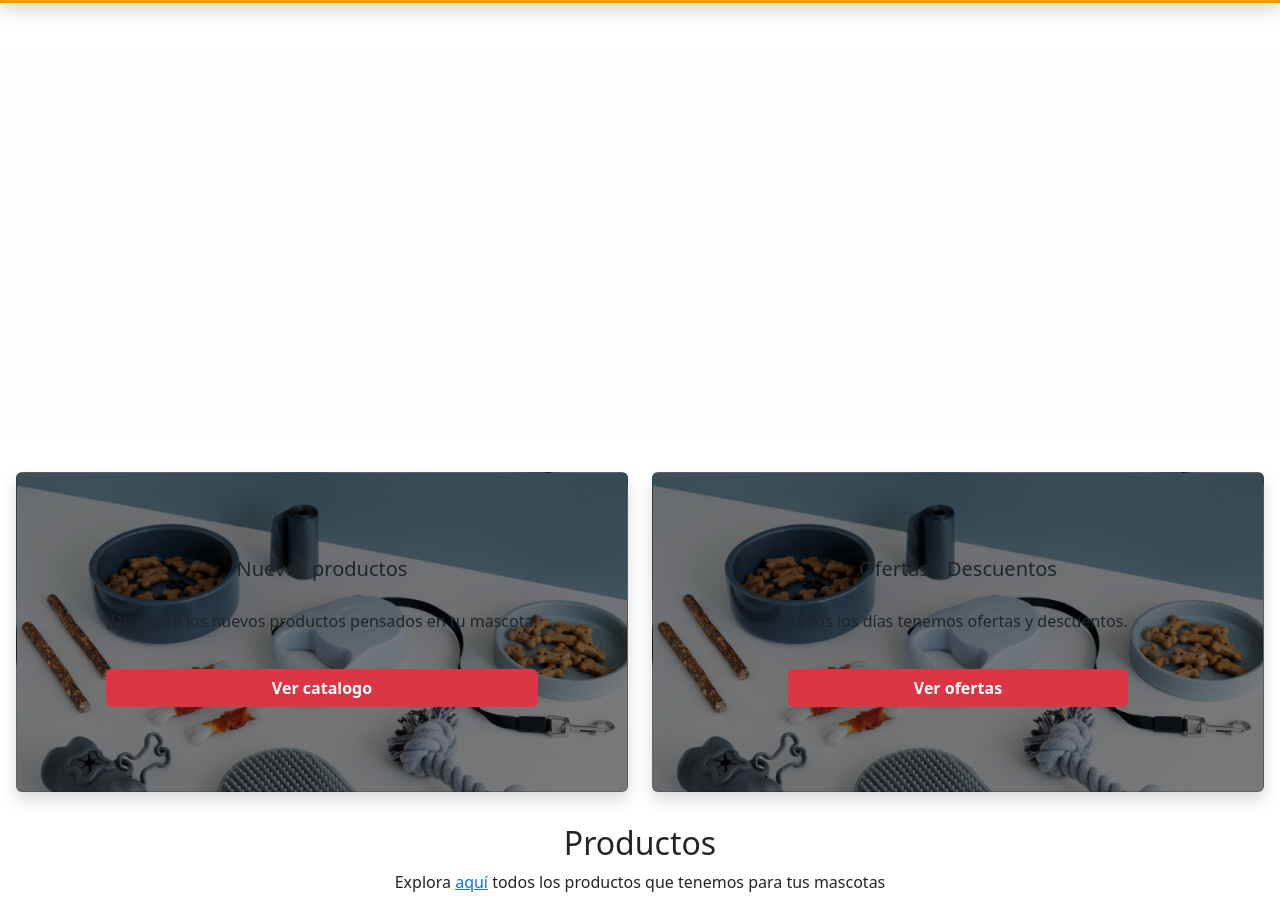
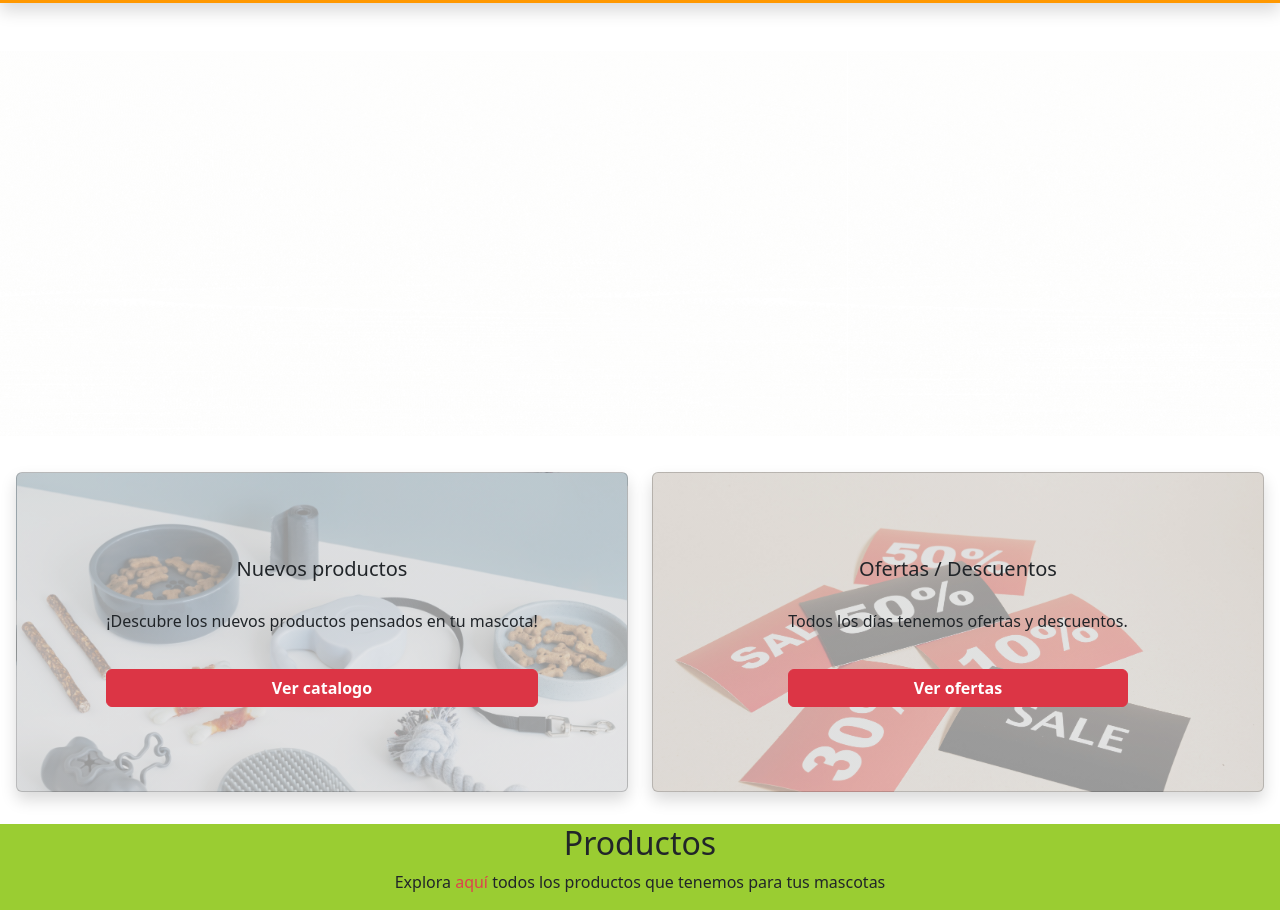
Before and after one commit to Shermangnr/bit-1, a plain HTML site: page index.html in a window 1280 px wide. Shown: the part 75-985 px from the top of the page. Drawn offline with nearby package versions, Linux system fonts and the light colour scheme.

Commit message:
Modificacion de archivo css para aplicar mas estilos al index

```diff
--- a/styles/index.css
+++ b/styles/index.css
@@ -15,6 +15,11 @@
     color: white;
 }
 
+.texto-rojo {
+    color: var(--color-2);
+    text-decoration: none;
+}
+
 .negrita {
     font-weight: bold;
 }
@@ -25,6 +30,15 @@
 
 .menu-navegacion {
     background-color: var(--color-1);
+    transition: background-color 0.3s ease, backdrop-filter 0.3s ease;
+}
+
+.menu-navegacion.glass {
+    background-color: rgba(255, 152, 0, 0.6); /* versión translúcida de tu color */
+    backdrop-filter: blur(10px);
+    -webkit-backdrop-filter: blur(10px);
+    border-bottom: 1px solid rgba(255, 255, 255, 0.2);
+    box-shadow: 0 4px 6px rgba(0, 0, 0, 0.1);
 }
 
 .opc-nav {
@@ -68,12 +82,16 @@
 
 .cont-tarjetas {
     display: flex;
-    gap: 3rem;
     justify-content: center;
 }
 
-.card {
-    background-image:linear-gradient(rgba(0, 0, 0, 0.5), rgba(0, 0, 0, 0.5)), url(../assets/images/productos.jpg);
+.tarjeta-1 {
+    background-image:linear-gradient(#ddddddb0, #ddddddb0), url(../assets/images/productos.jpg);
+    background-size: cover;
+}
+
+.tarjeta-2 {
+    background-image:linear-gradient(#ddddddb0, #ddddddb0), url(../assets/images/ofertas.jpg);
     background-size: cover;
 }
 
@@ -82,3 +100,10 @@
     display: flex;
     flex-direction: column;
 }
+
+.cont-productos {
+    display: flex;
+    justify-content: center;
+    background-color: yellowgreen;
+    flex-direction: column;
+}
```
